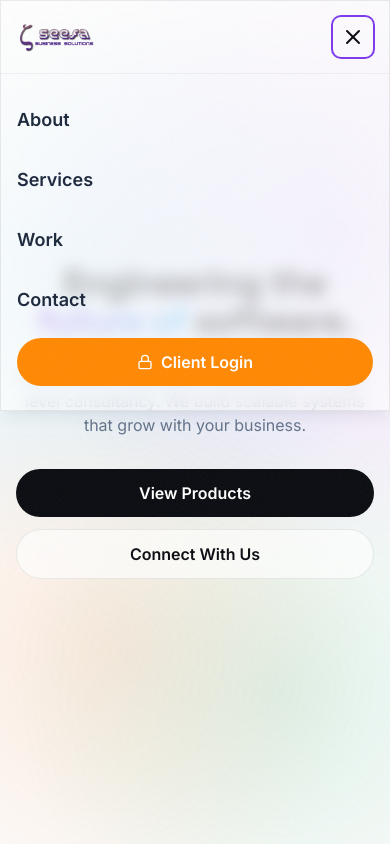
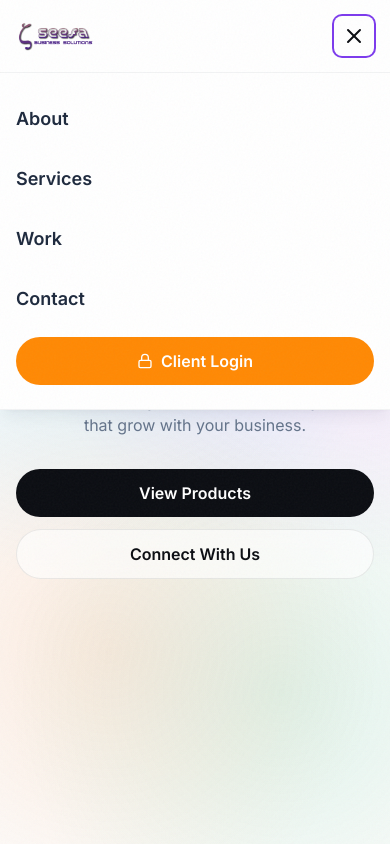
Before and after one commit to Shashika616/seefa-website, a Next.js app: page / in a window 390 px wide. Both pictures are taken after a click on the button "Open menu". Shown: the top 844 px of the page. Built offline with nearby package versions, Linux system fonts and the light colour scheme.

Commit message:
Navbar mobile fixe 1.0

```diff
--- a/src/components/layout/Navbar.tsx
+++ b/src/components/layout/Navbar.tsx
@@ -1,21 +1,13 @@
 "use client";
-import { useState, useEffect, useCallback, memo } from "react";
+import { useState, memo } from "react";
 import { motion, AnimatePresence } from "framer-motion";
 import Image from "next/image";
 import { Menu, X, Lock } from "lucide-react";
-import { cn, debounce } from "@/lib/utils";
+import { cn } from "@/lib/utils";
 import { NAV_LINKS } from "@/lib/constants";
 
 const Navbar = memo(function Navbar() {
-  const [scrolled, setScrolled] = useState(false);
   const [open, setOpen] = useState(false);
-
-  const handleScroll = useCallback(debounce(() => setScrolled(window.scrollY > 50), 100), []);
-
-  useEffect(() => {
-    window.addEventListener("scroll", handleScroll, { passive: true });
-    return () => window.removeEventListener("scroll", handleScroll);
-  }, [handleScroll]);
 
   const Logo = (
     <a href="#" className="flex items-center gap-2" aria-label="Seefa IT home">
@@ -36,14 +28,18 @@ const Navbar = memo(function Navbar() {
       animate={{ y: 0, opacity: 1 }}
       transition={{ duration: 0.6, ease: "easeOut" }}
       className={cn(
-        "fixed top-0 md:top-4 left-0 md:left-1/2 md:-translate-x-1/2 z-50 w-full md:w-[95%] md:max-w-5xl md:rounded-full transition-colors duration-300",
-        (scrolled || open) ? "glass shadow-lg shadow-slate-900/5" : "bg-transparent"
+        "fixed top-0 md:top-4 left-0 md:left-1/2 md:-translate-x-1/2 z-50 w-full md:w-[95%] md:max-w-5xl md:rounded-full",
+        // Mobile: fully solid white + bottom border for definition
+        "bg-white border-b border-slate-900/5",
+        // Desktop: frosted glass pill
+        // "md:border-b-0 md:bg-white/70 md:backdrop-blur-xl",
+        "shadow-lg shadow-slate-900/5"
       )}
     >
       <div className="flex items-center justify-between px-4 md:px-6 py-4 md:py-3">
         {Logo}
 
-        {/* Desktop links — bigger, bolder, darker + gradient underline sweep */}
+        {/* Desktop links */}
         <div className="hidden md:flex items-center gap-8">
           {NAV_LINKS.map((link: string) => (
             <a
@@ -78,6 +74,7 @@ const Navbar = memo(function Navbar() {
         </div>
       </div>
 
+      {/* Mobile dropdown — sits on the solid white nav, fully opaque */}
       <AnimatePresence>
         {open && (
           <motion.div
@@ -85,10 +82,9 @@ const Navbar = memo(function Navbar() {
             animate={{ opacity: 1, height: "auto" }}
             exit={{ opacity: 0, height: 0 }}
             transition={{ duration: 0.3 }}
-            className="md:hidden border-t border-slate-900/5 overflow-hidden"
+            className="md:hidden bg-white border-t border-slate-900/5 overflow-hidden"
           >
             <div className="px-4 py-6 space-y-4">
-              {/* Mobile links — bolder and darker too */}
               {NAV_LINKS.map((link: string) => (
                 <a
                   key={link}
```
